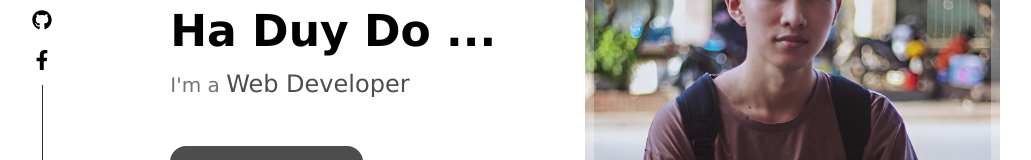
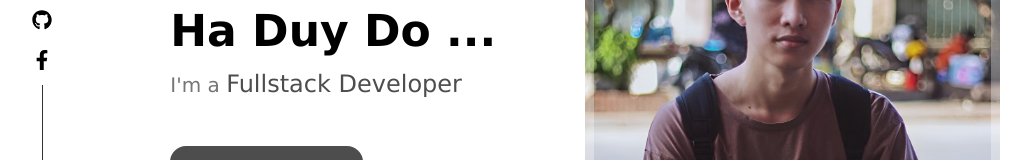
Before and after one commit to dohd2201/portfolio, a React (Create React App) app: page / in a window 1280 px wide. Shown: the part 300-460 px from the top of the page, without its empty margins (124-1155 px from the left). Built offline with nearby package versions, Linux system fonts and the light colour scheme.

Commit message:
updated code

```diff
--- a/src/App.js
+++ b/src/App.js
@@ -20,7 +20,9 @@ function App() {
                 "BOOTSTRAP",
                 "JAVASCRIPT",
                 "JQUERY",
+                "Vue JS",
                 "REACT JS",
+                "Next JS",
                 "...",
             ],
         },
@@ -30,7 +32,7 @@ function App() {
             data: [
                 "PHP",
                 "LARAVEL",
-                "NODEJS",
+                "NODE JS",
                 "TYPESCRIPT",
                 "DOCKER",
                 "LINUX CLI",
--- a/src/components/home/Home.js
+++ b/src/components/home/Home.js
@@ -26,7 +26,7 @@ function Home() {
                         </h1>
                         <div className="home_title">
                             <p data-aos="fade-down">
-                                I'm a <span>Web Developer</span>
+                                I'm a <span>Fullstack Developer</span>
                             </p>
                         </div>
                         <div className="contact_button">
```
